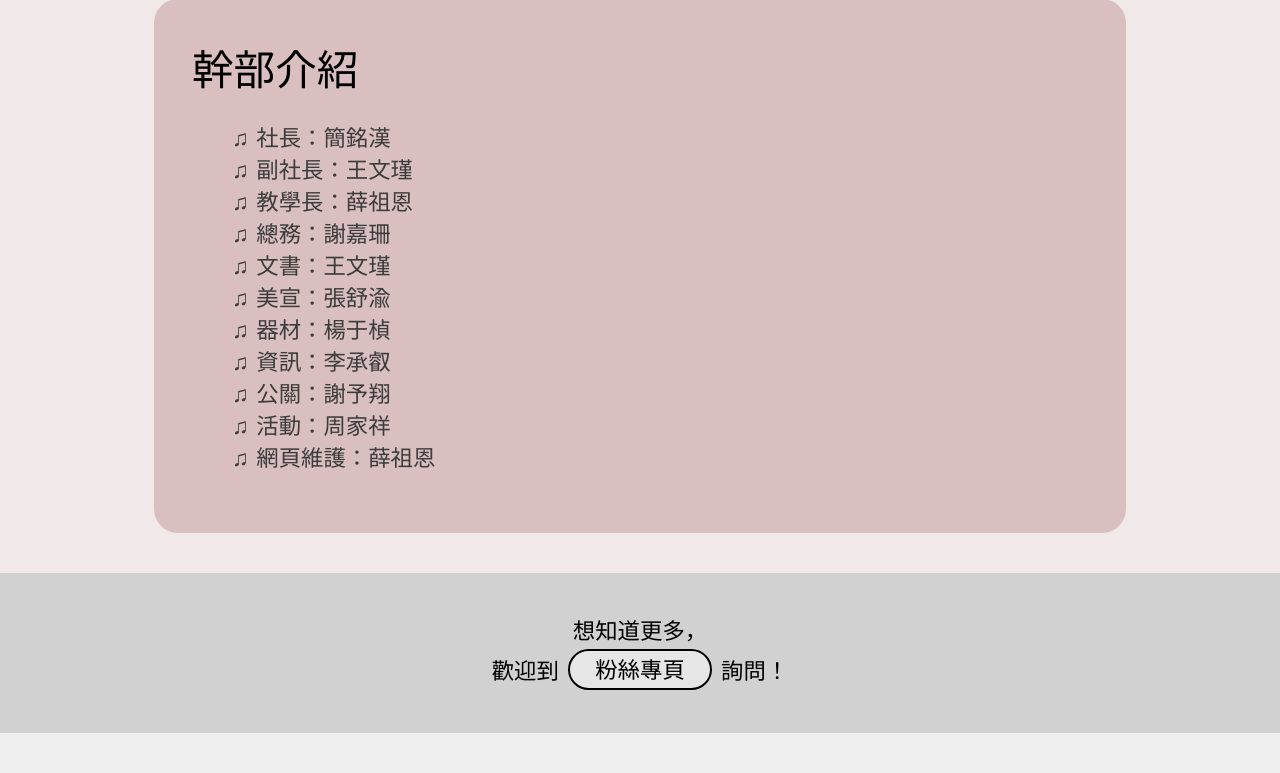
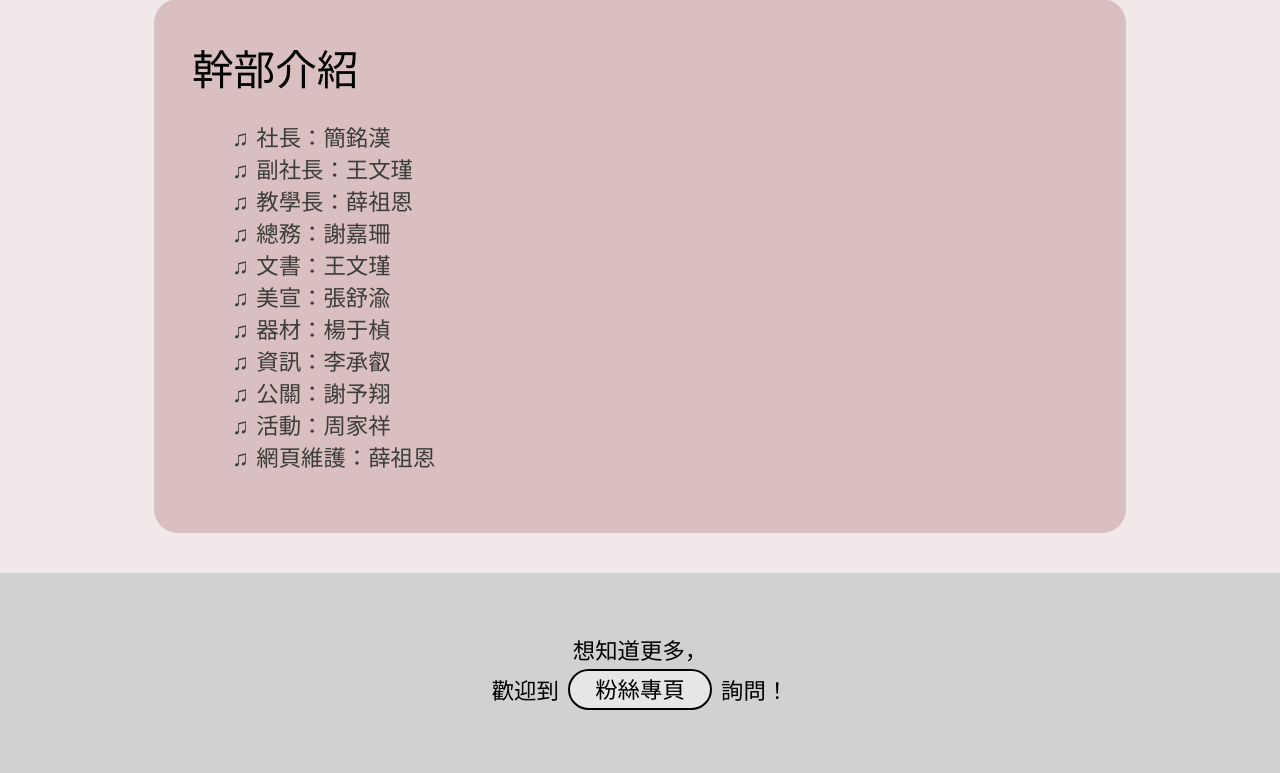
Before and after one commit to michael21910/michael21910.github.io, a PHP site: the page made by piano club/index.html in a window 1280 px wide. Shown: the part 1124-1897 px from the top of the page. Before the commit the page ends 1857 px from the top, so only its background shows below. Run offline with PHP 8.4, Linux system fonts and the light colour scheme.

Commit message:
change height to padding of the fotter

```diff
--- a/piano club/stylePIANO.css
+++ b/piano club/stylePIANO.css
@@ -84,7 +84,7 @@ img{
 /* footer */
 .footerContainer{
 	margin: 0 auto;
-	height: 20vh;
+	padding: 7.5vh;
 	display: flex;
 	justify-content: center;
 	align-items: center;
```
